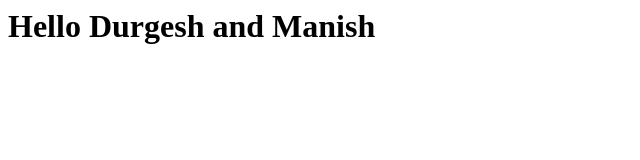
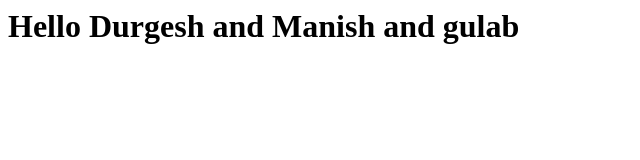
Before and after one commit to Drisa-Rokes/Devops_Project, a plain HTML site: page index.html in a window 1280 px wide. Shown: the whole page, without its empty margins (0-640 px from the left). Drawn offline with Linux system fonts and the light colour scheme.

Commit message:
Third commit

```diff
--- a/index.html
+++ b/index.html
@@ -3,6 +3,6 @@
         <title> Project</title>
     </head>
     <body>
-        <h1>Hello Durgesh and Manish</h1>
+        <h1>Hello Durgesh and Manish and gulab</h1>
     </body>
 </html>
```
